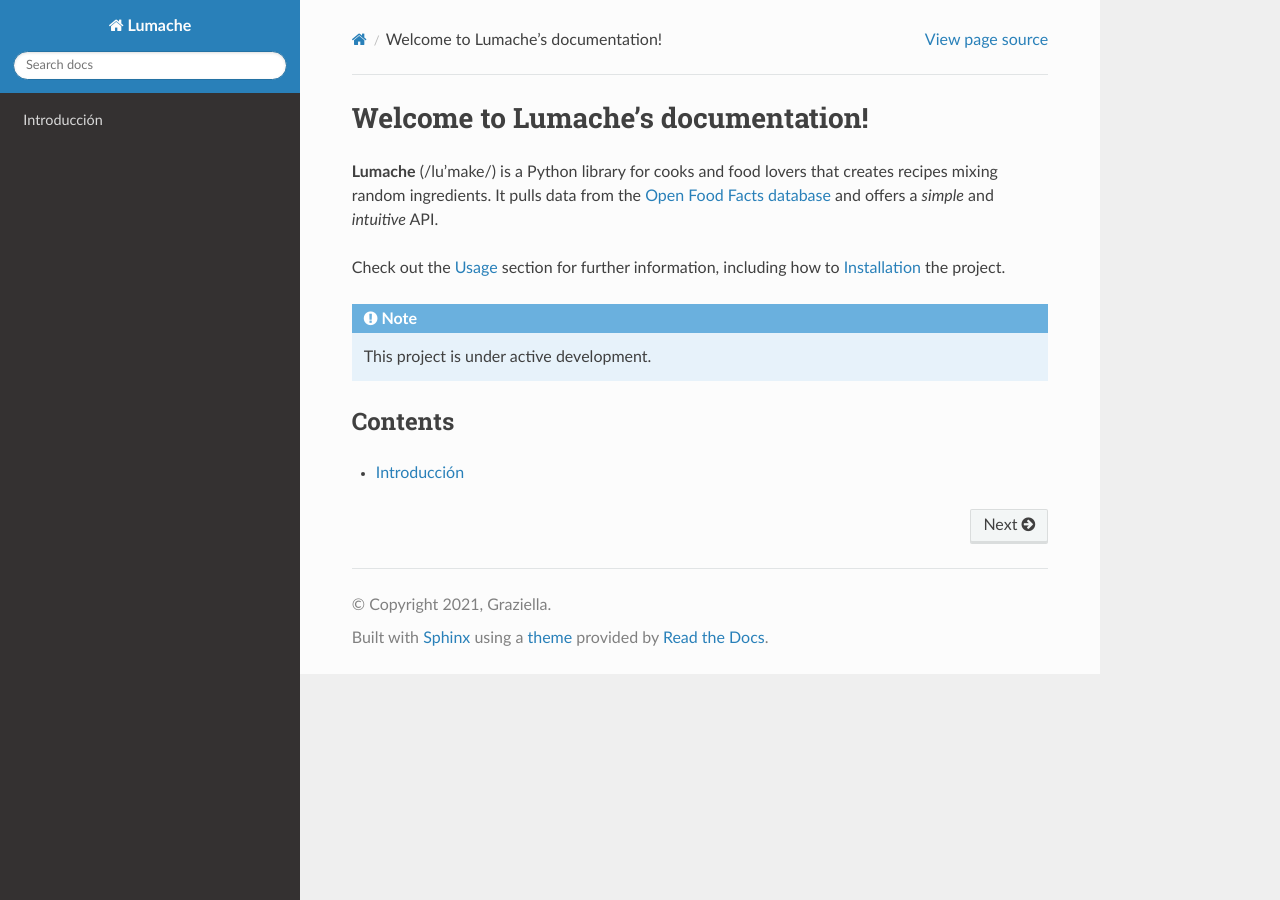
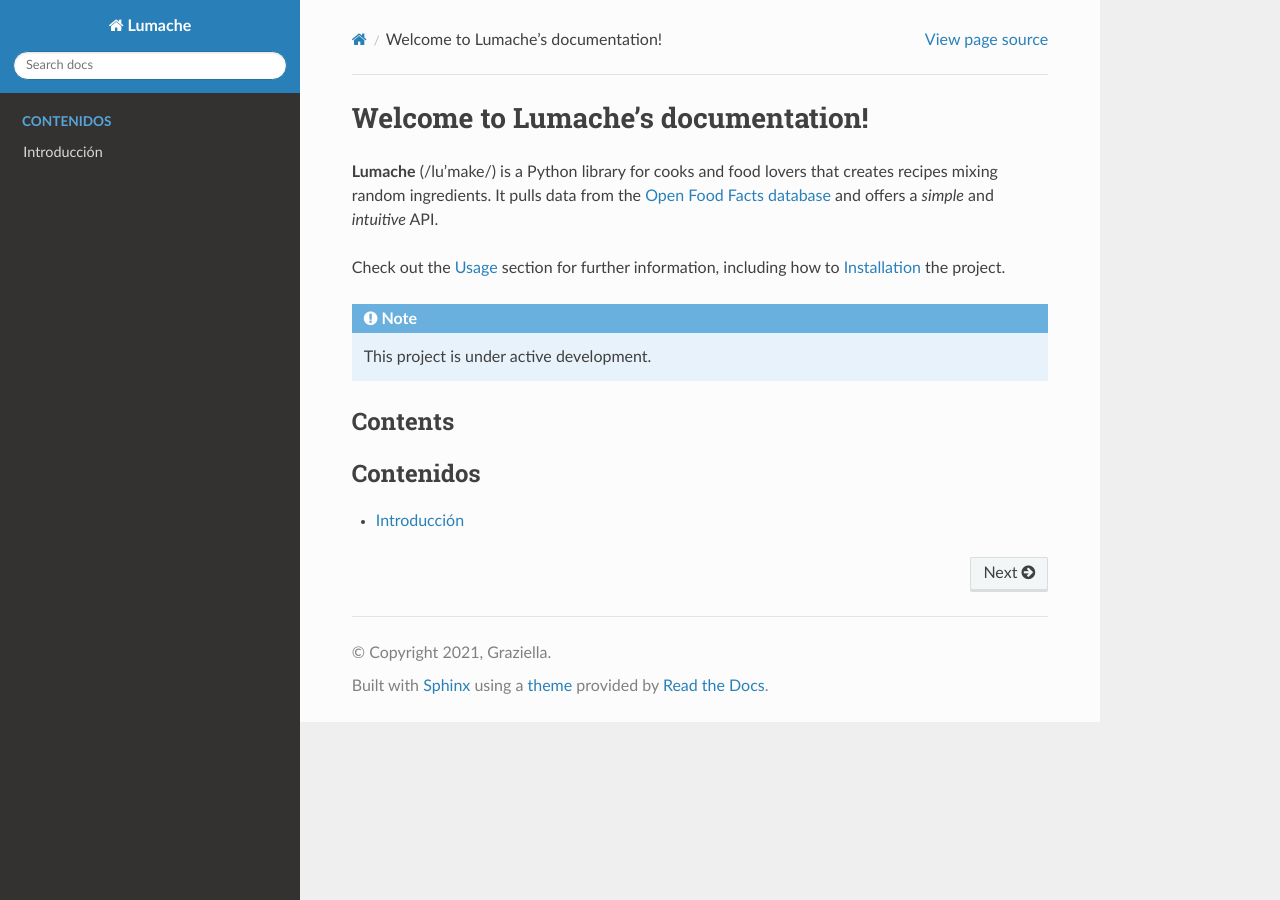
Before and after one commit to dangag93/mi_proyecto_educativo, a Sphinx documentation site: the page built from docs/source/index.rst, in a window 1280 px wide. Built offline with Sphinx 7.4.7 and the Read the Docs theme 3.1.0, drawn with Linux system fonts in a browser that asks for light colours.

Commit message:
Update index.rst

```diff
--- a/docs/source/index.rst
+++ b/docs/source/index.rst
@@ -17,6 +17,8 @@ Contents
 --------
 
 .. toctree::
+   :maxdepth: 2
+   :caption: Contenidos
 
    introduccion
    instalacion
```
